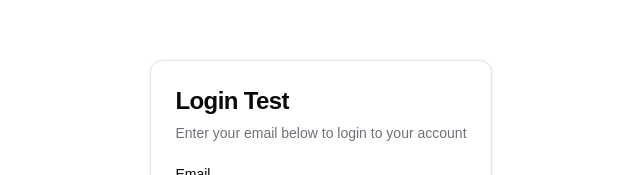
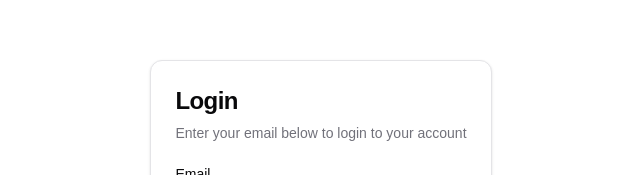
Before and after one commit to Drabblesaur/CMPE272_Project, a Next.js app in the folder FrontEnd/db2api/: page /auth in a window 1280 px wide. Shown: the part 135-310 px from the top of the page, without its empty margins (319-959 px from the left). Built offline with nearby package versions, Linux system fonts and the light colour scheme.

Commit message:
removing Test

```diff
--- a/FrontEnd/db2api/src/components/LoginForm.jsx
+++ b/FrontEnd/db2api/src/components/LoginForm.jsx
@@ -60,7 +60,7 @@ export function LoginForm() {
   return (
     <Card className="mx-auto max-w-sm">
       <CardHeader>
-        <CardTitle className="text-2xl">Login Test</CardTitle>
+        <CardTitle className="text-2xl">Login</CardTitle>
         <CardDescription>
           Enter your email below to login to your account
         </CardDescription>
```
